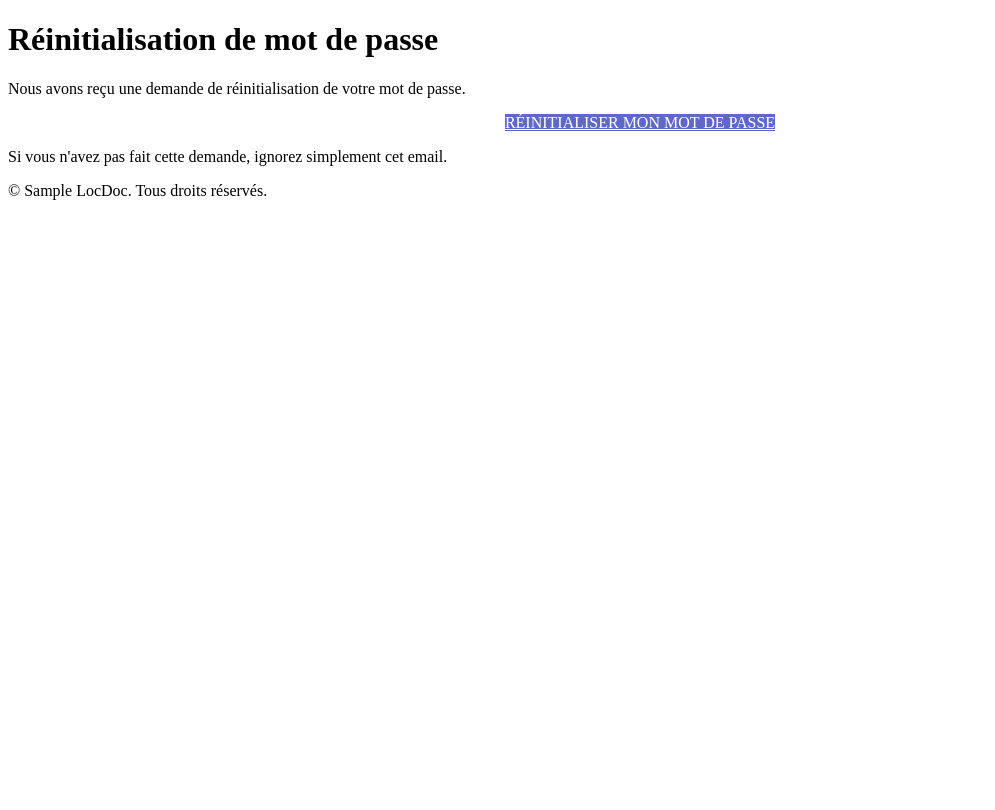
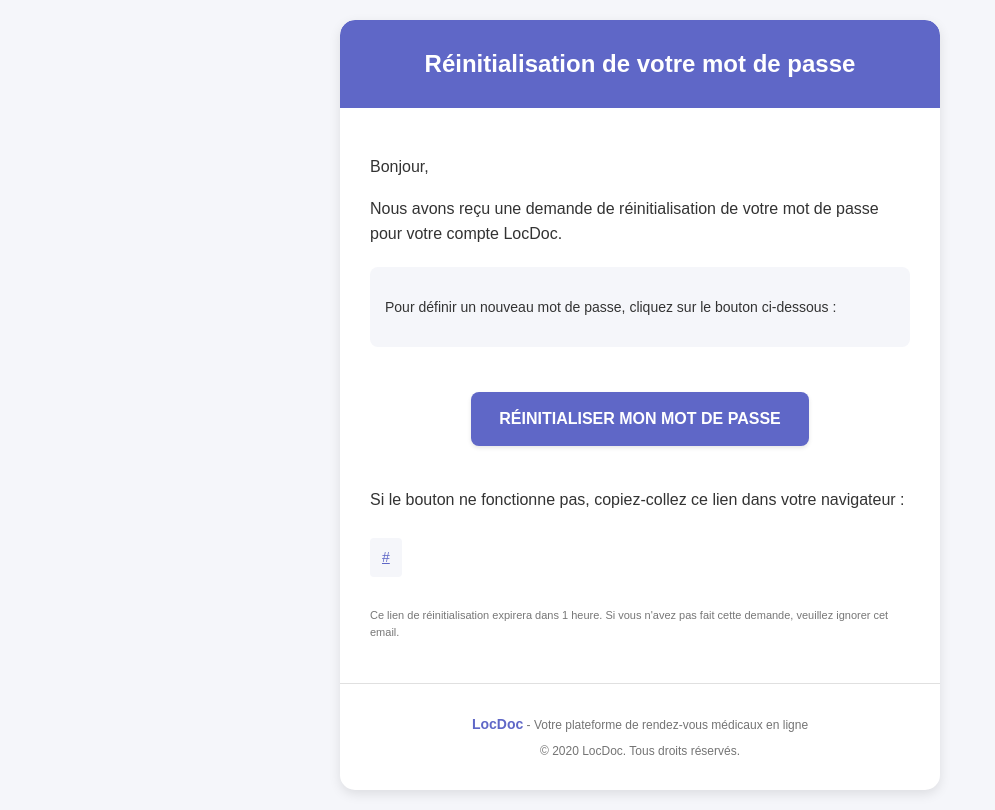
Before and after one commit to Pereiz/locdoc, a Python web app: template templates/password_reset_email.html in a window 1280 px wide. Shown: the whole page, without its empty margins (0-995 px from the left). Before the commit the page ends 200 px from the top, so only its background shows below. Run offline with Jinja, Linux system fonts and the light colour scheme; the template is opened without the code that fills it: most values are stand-ins (such as "Sample title", 1, 10 or a date in 2020).

Commit message:
fix : correction de la partie de mise de à jour du mot de passe

```diff
--- a/app.py
+++ b/app.py
@@ -25,7 +25,7 @@ def create_app():
     initialize_extensions(app)
 
     # Vérification de la connexion MongoDB
-    check_mongodb_connection(app)
+    #check_mongodb_connection(app)
 
 
     return app
--- a/templates/password_reset_email.html
+++ b/templates/password_reset_email.html
@@ -2,29 +2,118 @@
 <html>
 <head>
     <meta charset="UTF-8">
-    <title>Réinitialisation de mot de passe</title>
+    <title>Réinitialisation de mot de passe - LocDoc</title>
     <style>
-        /* Styles similaires à votre template de confirmation */
+        body {
+            font-family: 'Arial', sans-serif;
+            background-color: #F5F6FA;
+            margin: 0;
+            padding: 20px;
+        }
+        .container {
+            max-width: 600px;
+            margin: 0 auto;
+            background-color: white;
+            border-radius: 15px;
+            overflow: hidden;
+            box-shadow: 0 4px 12px rgba(0,0,0,0.1);
+        }
+        .header {
+            background: linear-gradient(135deg, #5F67C7 0%, #5F67C7 100%);
+            color: white;
+            padding: 30px 20px;
+            text-align: center;
+            border-radius: 15px 15px 0 0;
+        }
+        .header h1 {
+            margin: 0;
+            font-size: 24px;
+            font-weight: 600;
+        }
+        .content {
+            padding: 30px;
+            color: #333333;
+            line-height: 1.6;
+        }
         .button {
+            display: inline-block;
             background-color: #5F67C7;
-            color: white !important;
+            color: #FFFFFF !important;
+            padding: 14px 28px;
+            text-decoration: none;
+            border-radius: 8px;
+            font-weight: bold;
+            margin: 25px 0;
+            transition: all 0.3s ease;
+            box-shadow: 0 2px 4px rgba(0,0,0,0.1);
+        }
+        .button:hover {
+            background-color: #4A52B5;
+            transform: translateY(-2px);
+            box-shadow: 0 4px 8px rgba(0,0,0,0.15);
+        }
+        .footer {
+            padding: 20px;
+            font-size: 12px;
+            color: #747474;
+            text-align: center;
+            border-radius: 0 0 15px 15px;
+            border-top: 1px solid #E0E0E0;
+        }
+        .link {
+            color: #5F67C7;
+            word-break: break-all;
+            background-color: #F5F6FA;
+            padding: 8px 12px;
+            border-radius: 4px;
+            display: inline-block;
+            margin: 10px 0;
+            font-size: 14px;
+        }
+        .logo {
+            font-weight: bold;
+            color: #5F67C7;
+            font-size: 14px;
+        }
+        .notice {
+            font-size: 11px;
+            color: #777777;
+            margin-top: 20px;
+        }
+        .instructions {
+            background-color: #F5F6FA;
+            padding: 15px;
+            border-radius: 8px;
+            margin: 20px 0;
+            font-size: 14px;
         }
     </style>
 </head>
 <body>
     <div class="container">
         <div class="header">
-            <h1>Réinitialisation de mot de passe</h1>
+            <h1>Réinitialisation de votre mot de passe</h1>
         </div>
         <div class="content">
-            <p>Nous avons reçu une demande de réinitialisation de votre mot de passe.</p>
+            <p>Bonjour,</p>
+            <p>Nous avons reçu une demande de réinitialisation de votre mot de passe pour votre compte LocDoc.</p>
+
+            <div class="instructions">
+                <p>Pour définir un nouveau mot de passe, cliquez sur le bouton ci-dessous :</p>
+            </div>
+
             <center>
                 <a href="{{ reset_url }}" class="button">RÉINITIALISER MON MOT DE PASSE</a>
             </center>
-            <p>Si vous n'avez pas fait cette demande, ignorez simplement cet email.</p>
+
+            <p>Si le bouton ne fonctionne pas, copiez-collez ce lien dans votre navigateur :</p>
+            <p><a href="{{ reset_url }}" class="link">{{ reset_url }}</a></p>
+
+            <p class="notice">Ce lien de réinitialisation expirera dans 1 heure. Si vous n'avez pas fait cette demande, veuillez ignorer cet email.</p>
         </div>
         <div class="footer">
-            <p>© {{ annee_courante }} LocDoc. Tous droits réservés.</p>
+            <p><span class="logo">LocDoc</span> - Votre plateforme de rendez-vous médicaux en ligne</p>
+            <p>© {{ current_year }} LocDoc. Tous droits réservés.</p>
         </div>
     </div>
 </body>
```
Also changed, not shown: controllers/auth_controller.py (+58 -2 lines), models/user.py (+29 -3 lines).
